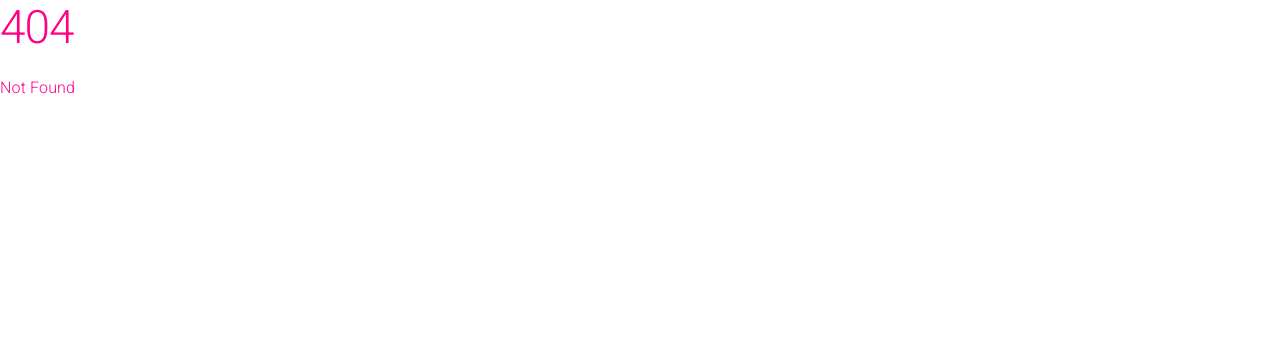
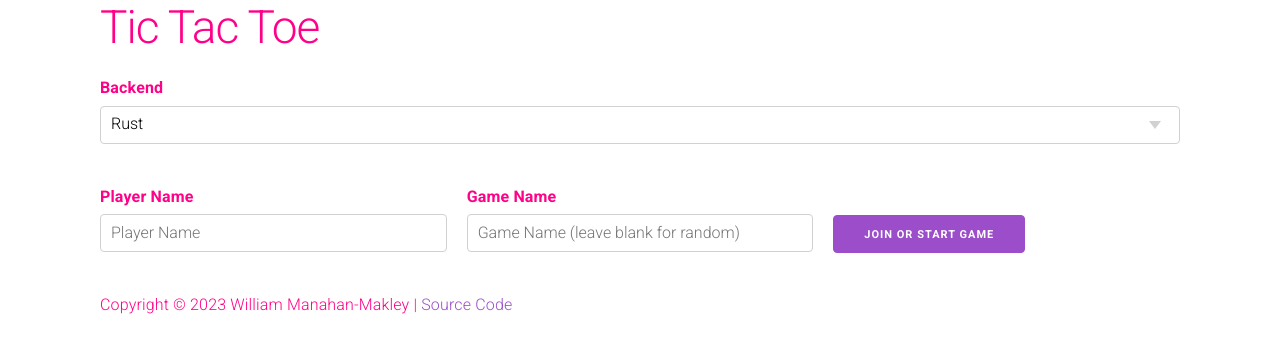
Before and after one commit to wmakley/tictactoe, a SvelteKit app in the folder svelte-frontend/: page /backend/rust in a window 1280 px wide. Before the commit this address had no page. Shown: the top 352 px of the page. Built offline with nearby package versions, Linux system fonts and the light colour scheme.

Commit message:
after massive amounts of refactoring, choosing a backend has been refactored to be route-based

```diff
--- /dev/null
+++ b/svelte-frontend/src/lib/backends.ts
@@ -0,0 +1,15 @@
+export interface Backend {
+    slug: string;
+    label: string;
+    url: string;
+}
+
+export const backends: Backend[] = [
+    { slug: "localhost", label: "Localhost", url: "localhost:3000" },
+    { slug: "rust", label: "Rust", url: "tictactoe-rust-backend.fly.dev" },
+    { slug: "go", label: "Go", url: "tictactoe-go-backend.fly.dev" },
+];
+
+export function findBackend(slug: string) {
+    return backends.find((b) => b.slug === slug);
+}
--- a/svelte-frontend/src/routes/+layout.ts
+++ b/svelte-frontend/src/routes/+layout.ts
@@ -1 +1,9 @@
-export const prerender = true;
+import type { LayoutLoad } from './$types';
+import { redirect } from '@sveltejs/kit';
+
+export const load = (({ url, params }) => {
+    if (url.pathname.indexOf("/backend") === 0 && params.slug) {
+        return;
+    }
+    throw redirect(303, `/backend/rust`);
+}) satisfies LayoutLoad
--- /dev/null
+++ b/svelte-frontend/src/routes/backend/[slug]/+layout.svelte
@@ -0,0 +1,36 @@
+<script lang="ts">
+    import type { LayoutData } from "./$types";
+    import { goto } from "$app/navigation";
+
+    export let data: LayoutData;
+
+    function onBackendChange(slug: string) {
+        goto(`/backend/${slug}`, { replaceState: false });
+    }
+</script>
+
+<div class="container">
+    <h1>Tic Tac Toe</h1>
+    <form>
+        <label for="backend">Backend</label>
+        <select
+            id="backend"
+            on:change={(event) => onBackendChange(event.currentTarget.value)}
+        >
+            {#each data.backends as { label, slug }}
+                <option value={slug} selected={slug === data.slug}
+                    >{label}</option
+                >
+            {/each}
+        </select>
+    </form>
+
+    <slot />
+
+    <footer>
+        <p>
+            Copyright &copy; 2023 William Manahan-Makley |
+            <a href="https://github.com/wmakley/tictactoe">Source Code</a>
+        </p>
+    </footer>
+</div>
--- /dev/null
+++ b/svelte-frontend/src/routes/backend/[slug]/+layout.ts
@@ -0,0 +1,9 @@
+import type { LayoutLoad } from './$types';
+import { backends } from "../../../lib/backends";
+
+export const load = (({ params }) => {
+    return {
+        backends: backends,
+        slug: params.slug,
+    };
+}) satisfies LayoutLoad
--- /dev/null
+++ b/svelte-frontend/src/routes/backend/[slug]/+page.svelte
@@ -0,0 +1,8 @@
+<script lang="ts">
+    import type { PageData } from "./$types";
+    import Game from "../../../lib/components/Game.svelte";
+
+    export let data: PageData;
+</script>
+
+<Game backendUrl={data.backend?.url} />
--- /dev/null
+++ b/svelte-frontend/src/routes/backend/[slug]/+page.ts
@@ -0,0 +1,15 @@
+import type { PageLoad } from './$types';
+import { error } from '@sveltejs/kit';
+import { findBackend } from "../../../lib/backends";
+
+export const load = (({ params }) => {
+    const backend = findBackend(params.slug);
+
+    if (!backend) {
+        throw error(404, "backend not found");
+    }
+
+    return {
+        backend: backend,
+    };
+}) satisfies PageLoad
```
Also changed, not shown: svelte-frontend/src/routes/+page.svelte (+0 -31 lines), 1 other file (tests, documents, lock files or other folders).
